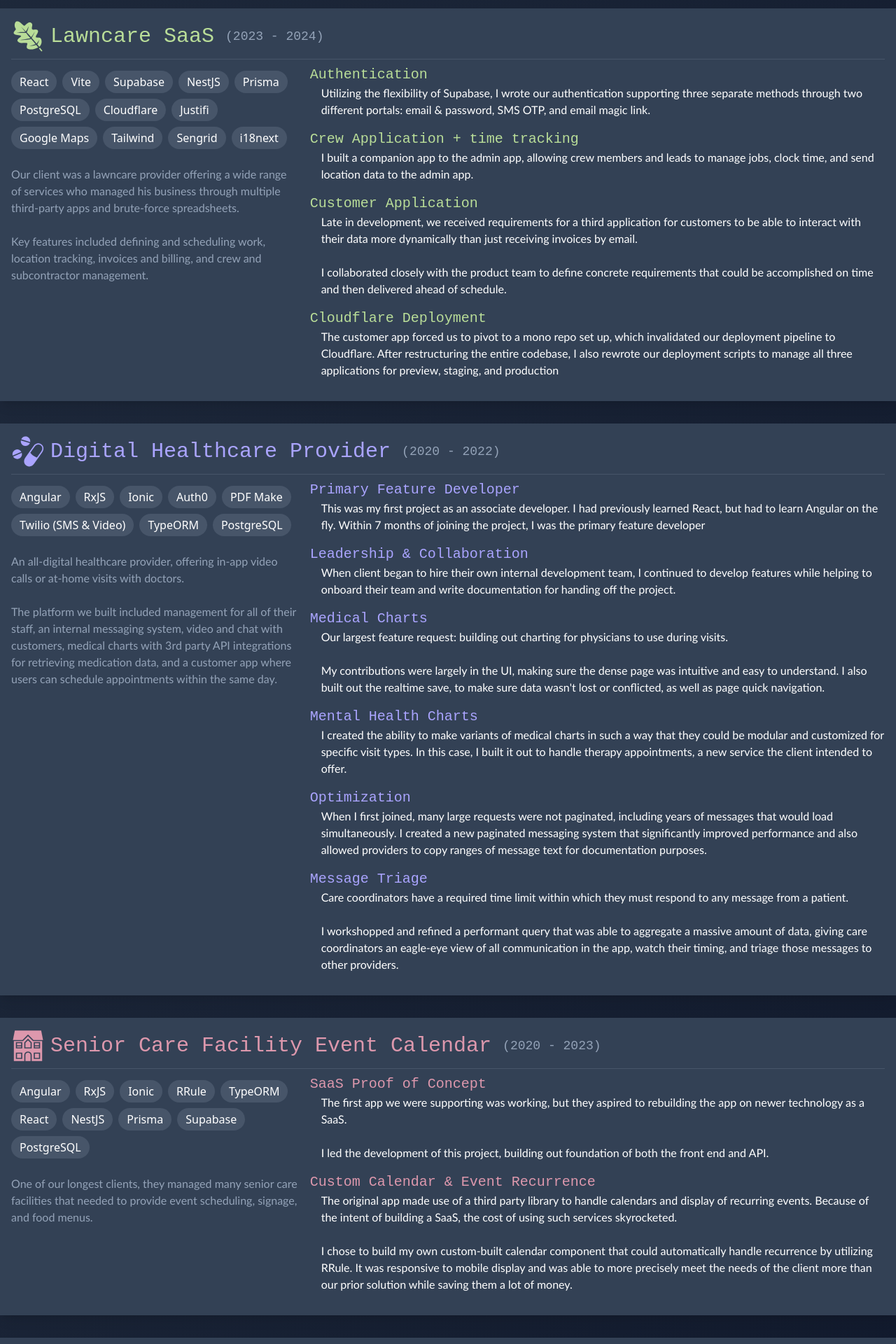
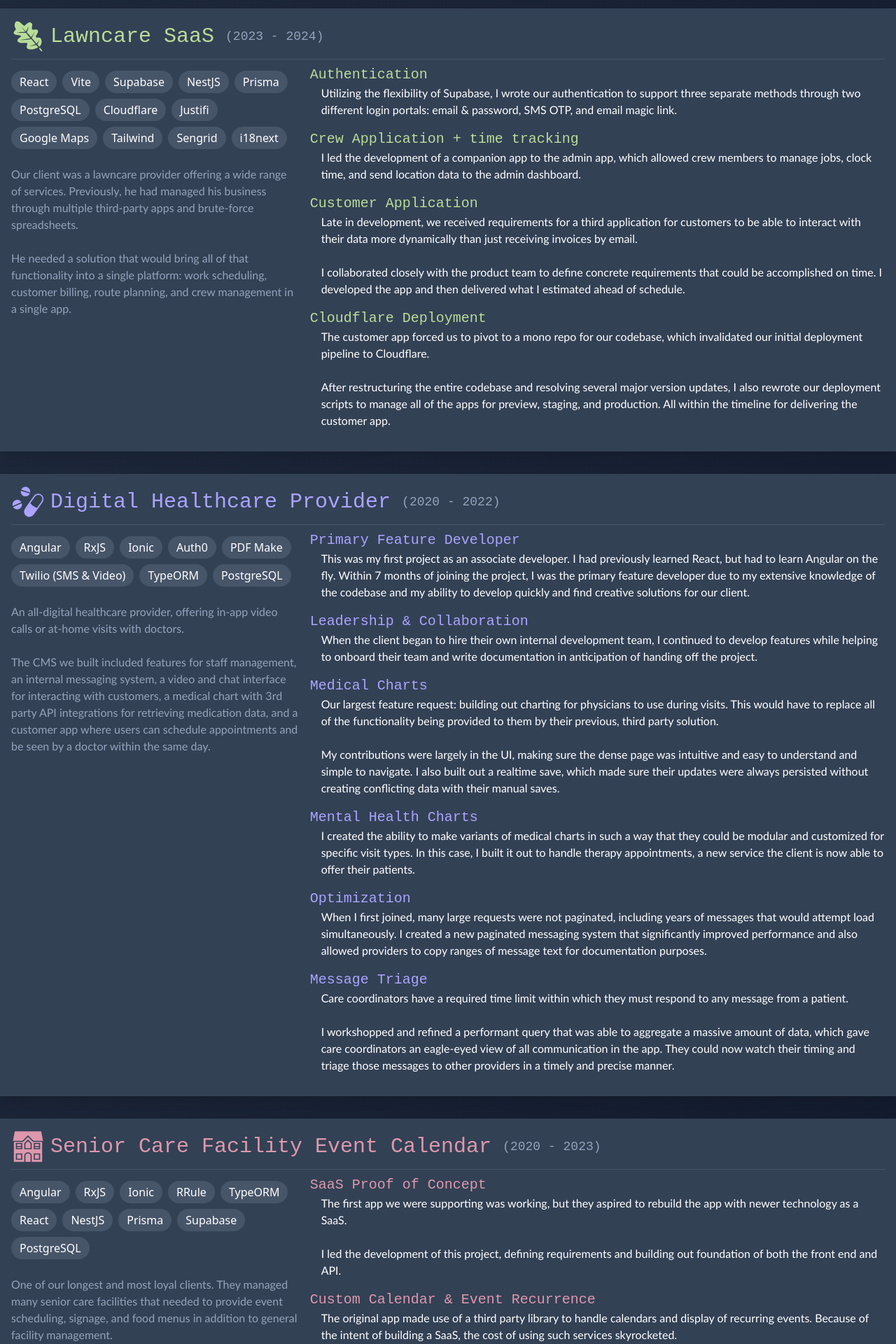
Before and after one commit to luketpena/portfolio-2024, a React (Vite) app: page /work in a window 1280 px wide. Shown: the part 300-2220 px from the top of the page at 70% size. Built offline with nearby package versions, Linux system fonts and the light colour scheme.

Commit message:
feat: update descriptions of work projects

```diff
--- a/src/pages/WorkPage/work-page-list.ts
+++ b/src/pages/WorkPage/work-page-list.ts
@@ -6,9 +6,9 @@ export const projects: WorkProjectProps[] = [
     yearRange: '(2023 - 2024)',
     color: '#B9DD98',
     icon: 'GiOakLeaf',
-    description: `Our client was a lawncare provider offering a wide range of services who managed his business through multiple third-party apps and brute-force spreadsheets.
+    description: `Our client was a lawncare provider offering a wide range of services. Previously, he had managed his business through multiple third-party apps and brute-force spreadsheets.
 
-Key features included defining and scheduling work, location tracking, invoices and billing, and crew and subcontractor management.`,
+    He needed a solution that would bring all of that functionality into a single platform: work scheduling, customer billing, route planning, and crew management in a single app.`,
     technology: [
       'React',
       'Vite',
@@ -26,21 +26,23 @@ Key features included defining and scheduling work, location tracking, invoices
     contributions: [
       {
         title: 'Authentication',
-        text: 'Utilizing the flexibility of Supabase, I wrote our authentication supporting three separate methods through two different portals: email & password, SMS OTP, and email magic link.',
+        text: 'Utilizing the flexibility of Supabase, I wrote our authentication to support three separate methods through two different login portals: email & password, SMS OTP, and email magic link.',
       },
       {
         title: 'Crew Application + time tracking',
-        text: `I built a companion app to the admin app, allowing crew members and leads to manage jobs, clock time, and send location data to the admin app.`,
+        text: `I led the development of a companion app to the admin app, which allowed crew members to manage jobs, clock time, and send location data to the admin dashboard.`,
       },
       {
         title: 'Customer Application',
         text: `Late in development, we received requirements for a third application for customers to be able to interact with their data more dynamically than just receiving invoices by email.
 
-I collaborated closely with the product team to define concrete requirements that could be accomplished on time and then delivered ahead of schedule.`,
+        I collaborated closely with the product team to define concrete requirements that could be accomplished on time. I developed the app and then delivered what I estimated ahead of schedule.`,
       },
       {
         title: 'Cloudflare Deployment',
-        text: 'The customer app forced us to pivot to a mono repo set up, which invalidated our deployment pipeline to Cloudflare. After restructuring the entire codebase, I also rewrote our deployment scripts to manage all three applications for preview, staging, and production',
+        text: `The customer app forced us to pivot to a mono repo for our codebase, which invalidated our initial deployment pipeline to Cloudflare.
+
+        After restructuring the entire codebase and resolving several major version updates, I also rewrote our deployment scripts to manage all of the apps for preview, staging, and production. All within the timeline for delivering the customer app.`,
       },
     ],
   },
@@ -52,7 +54,7 @@ I collaborated closely with the product team to define concrete requirements tha
     icon: 'GiMedicines',
     description: `An all-digital healthcare provider, offering in-app video calls or at-home visits with doctors.
 
-The platform we built included management for all of their staff, an internal messaging system, video and chat with customers, medical charts with 3rd party API integrations for retrieving medication data, and a customer app where users can schedule appointments within the same day.`,
+The CMS we built included features for staff management, an internal messaging system, a video and chat interface for interacting with customers, a medical chart with 3rd party API integrations for retrieving medication data, and a customer app where users can schedule appointments and be seen by a doctor within the same day.`,
     technology: [
       'Angular',
       'RxJS',
@@ -66,31 +68,31 @@ The platform we built included management for all of their staff, an internal me
     contributions: [
       {
         title: 'Primary Feature Developer',
-        text: 'This was my first project as an associate developer. I had previously learned React, but had to learn Angular on the fly. Within 7 months of joining the project, I was the primary feature developer',
+        text: 'This was my first project as an associate developer. I had previously learned React, but had to learn Angular on the fly. Within 7 months of joining the project, I was the primary feature developer due to my extensive knowledge of the codebase and my ability to develop quickly and find creative solutions for our client.',
       },
       {
         title: 'Leadership & Collaboration',
-        text: 'When client began to hire their own internal development team, I continued to develop features while helping to onboard their team and write documentation for handing off the project.',
+        text: 'When the client began to hire their own internal development team, I continued to develop features while helping to onboard their team and write documentation in anticipation of handing off the project.',
       },
       {
         title: 'Medical Charts',
-        text: `Our largest feature request: building out charting for physicians to use during visits.
+        text: `Our largest feature request: building out charting for physicians to use during visits. This would have to replace all of the functionality being provided to them by their previous, third party solution.
 
-My contributions were largely in the UI, making sure the dense page was intuitive and easy to understand. I also built out the realtime save, to make sure data wasn't lost or conflicted, as well as page quick navigation.`,
+My contributions were largely in the UI, making sure the dense page was intuitive and easy to understand and simple to navigate. I also built out a realtime save, which made sure their updates were always persisted without creating conflicting data with their manual saves.`,
       },
       {
         title: 'Mental Health Charts',
-        text: `I created the ability to make variants of medical charts in such a way that they could be modular and customized for specific visit types. In this case, I built it out to handle therapy appointments, a new service the client intended to offer.`,
+        text: `I created the ability to make variants of medical charts in such a way that they could be modular and customized for specific visit types. In this case, I built it out to handle therapy appointments, a new service the client is now able to offer their patients.`,
       },
       {
         title: 'Optimization',
-        text: 'When I first joined, many large requests were not paginated, including years of messages that would load simultaneously. I created a new paginated messaging system that significantly improved performance and also allowed providers to copy ranges of message text for documentation purposes.',
+        text: 'When I first joined, many large requests were not paginated, including years of messages that would attempt load simultaneously. I created a new paginated messaging system that significantly improved performance and also allowed providers to copy ranges of message text for documentation purposes.',
       },
       {
         title: 'Message Triage',
         text: `Care coordinators have a required time limit within which they must respond to any message from a patient.
 
-I workshopped and refined a performant query that was able to aggregate a massive amount of data, giving care coordinators an eagle-eye view of all communication in the app, watch their timing, and triage those messages to other providers.`,
+I workshopped and refined a performant query that was able to aggregate a massive amount of data, which gave care coordinators an eagle-eyed view of all communication in the app. They could now watch their timing and triage those messages to other providers in a timely and precise manner.`,
       },
     ],
   },
@@ -100,7 +102,7 @@ I workshopped and refined a performant query that was able to aggregate a massiv
     yearRange: '(2020 - 2023)',
     color: '#DD98AD',
     icon: 'GiFamilyHouse',
-    description: `One of our longest clients, they managed many senior care facilities that needed to provide event scheduling, signage, and food menus.`,
+    description: `One of our longest and most loyal clients. They managed many senior care facilities that needed to provide event scheduling, signage, and food menus in addition to general facility management.`,
     technology: [
       'Angular',
       'RxJS',
@@ -116,15 +118,15 @@ I workshopped and refined a performant query that was able to aggregate a massiv
     contributions: [
       {
         title: 'SaaS Proof of Concept',
-        text: `The first app we were supporting was working, but they aspired to rebuilding the app on newer technology as a SaaS.
+        text: `The first app we were supporting was working, but they aspired to rebuild the app with newer technology as a SaaS.
 
-I led the development of this project, building out foundation of both the front end and API.`,
+        I led the development of this project, defining requirements and building out foundation of both the front end and API.`,
       },
       {
         title: 'Custom Calendar & Event Recurrence',
         text: `The original app made use of a third party library to handle calendars and display of recurring events. Because of the intent of building a SaaS, the cost of using such services skyrocketed.
 
-I chose to build my own custom-built calendar component that could automatically handle recurrence by utilizing RRule. It was responsive to mobile display and was able to more precisely meet the needs of the client more than our prior solution while saving them a lot of money.`,
+I chose to build my own custom-built calendar component that could automatically handle recurrence by utilizing RRule. It was responsive to mobile display and was able to more precisely meet the needs of the client more than our prior solution while also saving them a lot of money.`,
       },
     ],
   },
@@ -134,19 +136,20 @@ I chose to build my own custom-built calendar component that could automatically
     yearRange: '(2023)',
     color: '#DDCE98',
     icon: 'GiBookCover',
-    description:
-      'To simplify the process of applying and managing the applications for teacher state credentials, our client designed a platform to bring all of the steps into one place. They provided the designs, I provided the front end, and a separate team built the API',
+    description: `Applying for teacher state credentials can be complicated, and keeping tracking of those applications even moreso.
+
+      Our client designed a platform to bring all of the required steps into one place. They provided the designs, I provided the front end, and a separate team built the API.`,
     technology: ['React', 'Vite', 'Tailwind', 'NestJS', 'Framer Motion', 'CVA'],
     contributions: [
       {
         title: 'Collaboration',
         text: `I was largely working solo on this project, with wireframes and documentation provided from foreign teams.
 
-I took care to build simple, well written components for them to implement once our time. I carefully studied their wireframes so I could communicate and ask the right questions, which resulted in oversights being discovered or requirements being adjusted.`,
+I took care to build simple, easy to understand components for them to implement once our time on the project was complete. I carefully studied their wireframes so I could communicate and ask the right questions, which resulted in oversights being discovered or requirements being adjusted.`,
       },
       {
         title: 'Implementing their API',
-        text: `When we received a late-notice rushed request to implement their other team's API, I buckled down and got it integrated the same night with scant documentation.`,
+        text: `When we received a late-notice rushed request to implement their other team's API at the last minute, I buckled down and got it integrated the same night with scant documentation.`,
       },
     ],
   },
@@ -158,16 +161,16 @@ I took care to build simple, well written components for them to implement once
     icon: 'GiScrollQuill',
     description: `As a lawyer, our client found himself spending an excessive amount of time managing documents for cases.
 
-We helped him build a platform that allows multiple users to collaborate in realtime on their documents per case by parsing scanned files for text, allowing highlighting of text per line with notes, and user management & case assignment`,
+We helped him build a platform that allows multiple users to collaborate in realtime on their documents per case by parsing scanned paper documents for text, allowing highlighting of text per line with notes, and let him manage that work with user management & case assignment`,
     technology: ['React', 'Stripe', 'Framer Motion', 'NestJS', 'Auth0'],
     contributions: [
       {
         title: 'Realtime Collaboration',
-        text: 'I built in the ability to see who is working on a document simultaneously with you and to see their changes come in live.',
+        text: 'In order to keep track of who was working on what, I came up with a solution to allow users to see who was working alongside them in a document and to watch their changes come in live.',
       },
       {
         title: 'Internal Component Library',
-        text: 'I worked with a team member to begin development of our own component library to help us build more precisely the things we wanted to.',
+        text: 'I collaborated with a fellow teammate to begin development of our own component library to help us build more precisely the things we wanted to. We put that component library to use within this product.',
       },
       {
         title: 'Authentication',
@@ -188,11 +191,11 @@ We helped him build a platform that allows multiple users to collaborate in real
     contributions: [
       {
         title: 'Requirements & Designs',
-        text: 'Because I was the only developer, I was responsible for every aspect of the project. I worked with the client to discover their requirements and come up with designs they liked.',
+        text: 'Because I was the only developer, I was responsible for every aspect of the project. I worked with the client to discover their requirements and to come up with designs they could be excited about.',
       },
       {
         title: 'CMS + Authentication',
-        text: 'Previously, they had to do a new release with every update they wanted to make. They wanted the ability to make small content updates with an internal CMS. This involved implementing authentication with Auth0 and creating a separate app from the primary website.',
+        text: 'Previously, they had to do a new release for every update they wanted to make to their website, no matter how small. They wanted the ability to make small content updates with an internal CMS. This involved implementing authentication with Auth0 and creating a separate app from the primary website.',
       },
       {
         title: 'Event Management',
```
